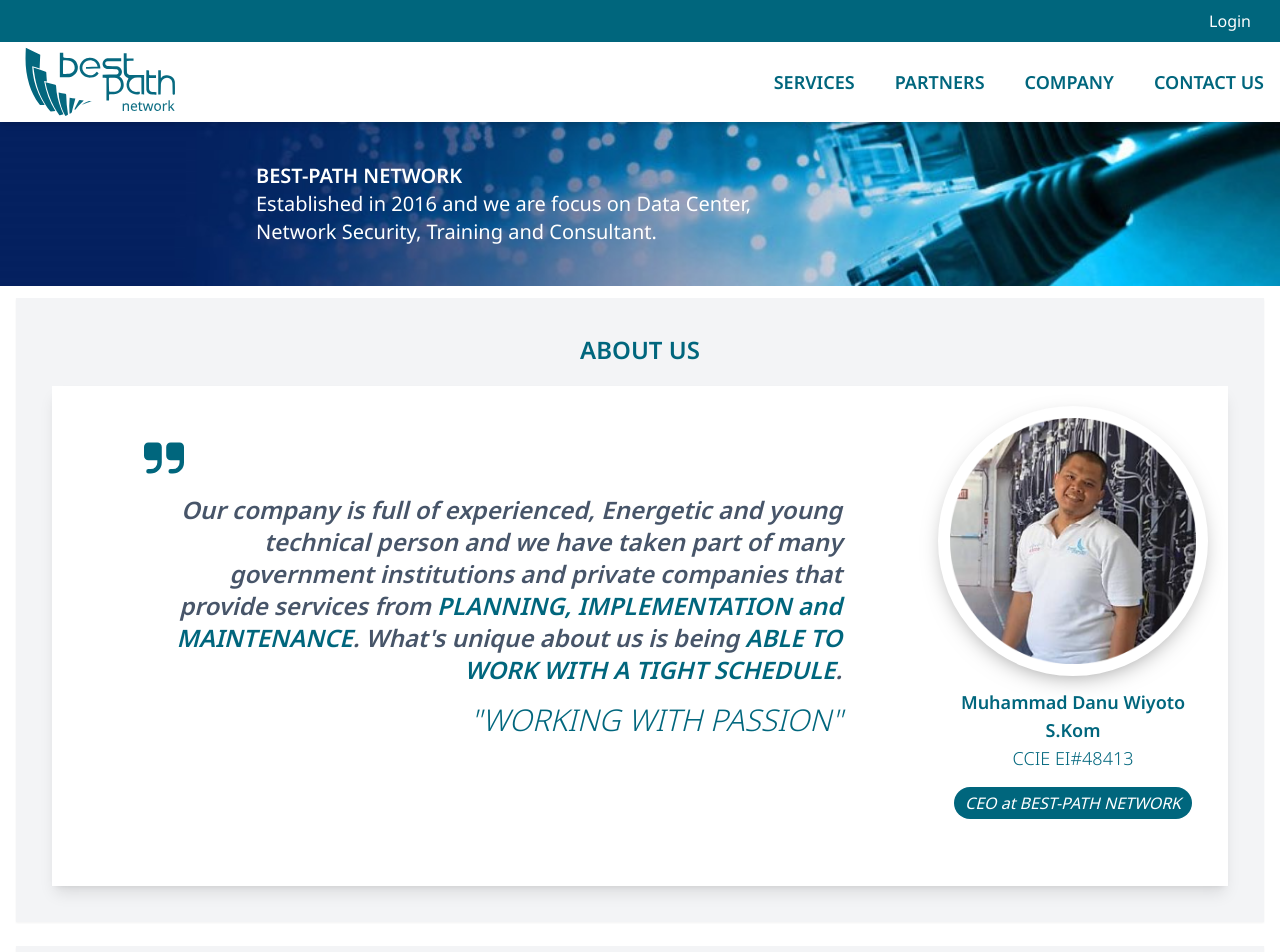
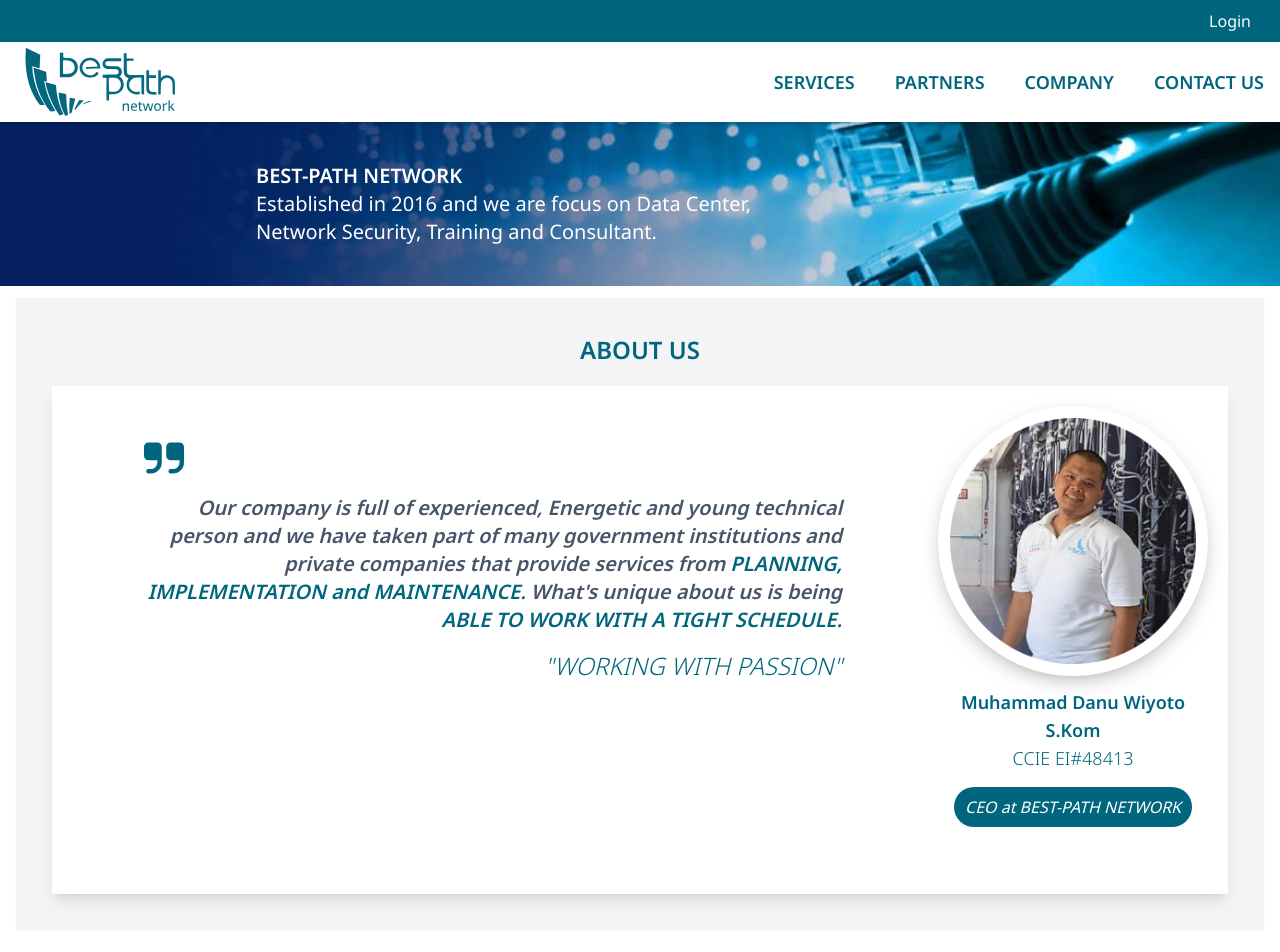
Before and after one commit to alihidayatt/bestpath-network-web, a Next.js app: page / in a window 1280 px wide. Shown: the top 952 px of the page. Built offline with nearby package versions, Linux system fonts and the light colour scheme.

Commit message:
fixing bad label container & text size
+ fixing bad label container & text size in About Us

```diff
--- a/app/components/contents/About_us.tsx
+++ b/app/components/contents/About_us.tsx
@@ -25,7 +25,7 @@
                   <path d="M6 0H2a2 2 0 0 0-2 2v4a2 2 0 0 0 2 2h4v1a3 3 0 0 1-3 3H2a1 1 0 0 0 0 2h1a5.006 5.006 0 0 0 5-5V2a2 2 0 0 0-2-2Zm10 0h-4a2 2 0 0 0-2 2v4a2 2 0 0 0 2 2h4v1a3 3 0 0 1-3 3h-1a1 1 0 0 0 0 2h1a5.006 5.006 0 0 0 5-5V2a2 2 0 0 0-2-2Z" />
                 </svg>
 
-                <p className="lg:text-right md:text-right sm:text-center xs:text-center font-semibold lg:text-2xl md:text-lg sm:text-lg">
+                <p className="lg:text-right md:text-right sm:text-center xs:text-center font-semibold lg:text-xl md:text-lg sm:text-lg">
                   Our company is full of experienced, Energetic and young
                   technical person and we have taken part of many government
                   institutions and private companies that provide services from{" "}
@@ -39,7 +39,7 @@
                   </span>
                   .
                 </p>
-                <p className="lg:text-right md:text-right sm:text-center xs:text-center mt-4 lg:text-3xl md:text-2xl sm:text-xl xs:text-xl font-light text-bluegreen ">
+                <p className="lg:text-right md:text-right sm:text-center xs:text-center mt-4 lg:text-2xl md:text-2xl sm:text-xl xs:text-xl font-light text-bluegreen ">
                   "WORKING WITH PASSION"
                 </p>
               </blockquote>
@@ -56,7 +56,7 @@
                   <div className="flex text-bluegreen font-light text-lg justify-items-center justify-center justify-self-center">
                     <p>CCIE EI#48413</p>
                   </div>
-                  <div className="flex justify-items-center justify-center justify-self-center bg-bluegreen rounded-full px-1 py-1 text-md italic font-normal text-white lg:mx-4 md:mx-0 sm:mx-[100px] xs:mx-3 my-[15px]">
+                  <div className="flex text-center justify-items-center justify-center justify-self-center bg-bluegreen rounded-full px-2 py-2 lg:text-base md:text-base sm:text-base xs:text-base italic font-normal text-white lg:mx-4 md:mx-0 sm:mx-[100px] xs:mx-3 my-[15px]">
                     CEO at BEST-PATH NETWORK
                   </div>
                 </div>
```
